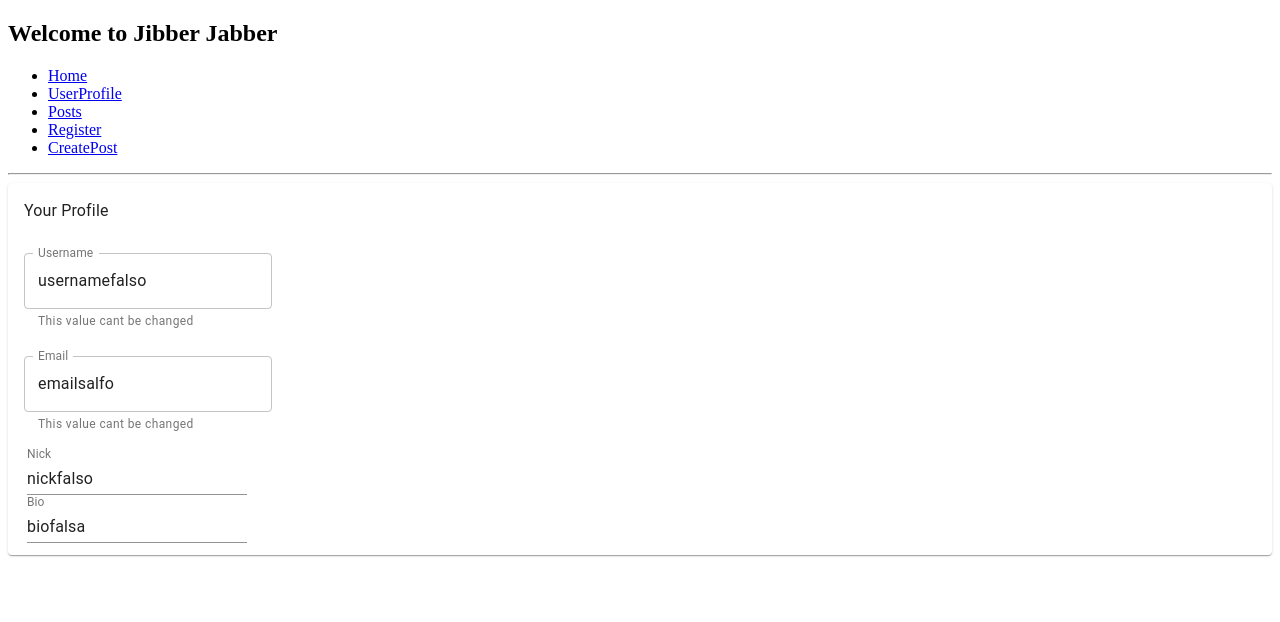
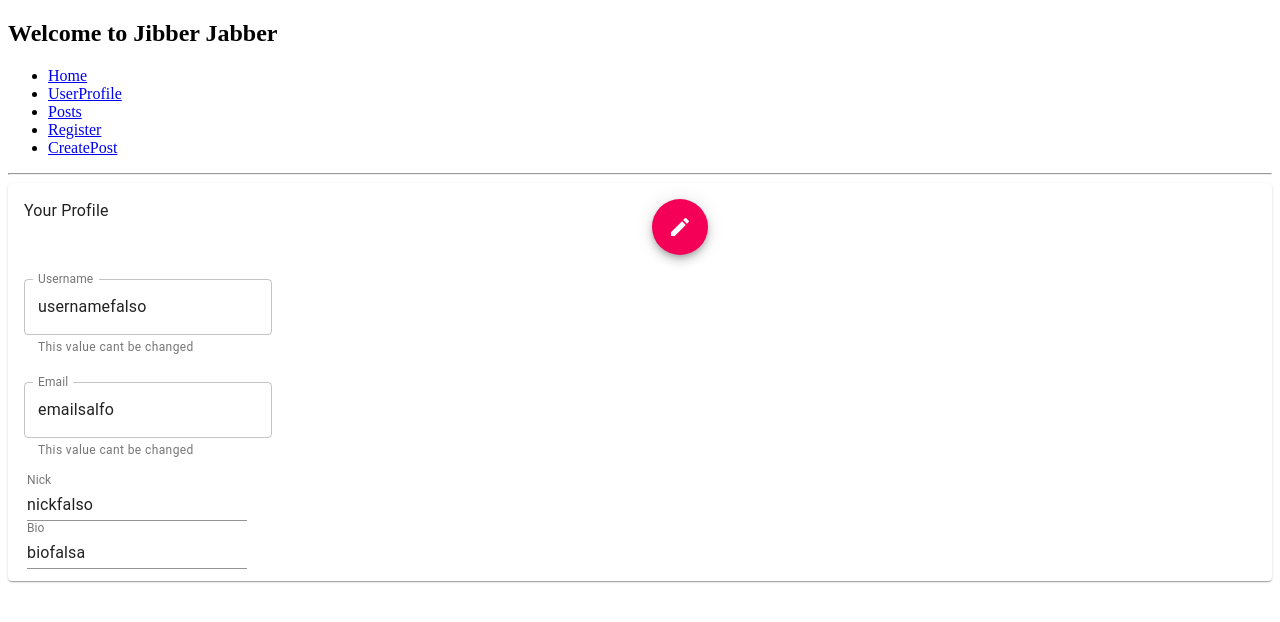
Before and after one commit to sofiasdz/jibber-jabber-ui, a React (Create React App) app: page /userProfile in a window 1280 px wide. Shown: the top 622 px of the page. Built offline with nearby package versions, Linux system fonts and the light colour scheme; no server answers.

Commit message:
implemeted edit and check fab buttons

```diff
--- a/src/components/UserProfile/Profile.tsx
+++ b/src/components/UserProfile/Profile.tsx
@@ -5,7 +5,10 @@ import Typography from '@material-ui/core/Typography';
 import {RouteComponentProps} from 'react-router-dom';
 import React, {Component} from 'react'
 import {getCurrentUser, getUserInfo} from "../../Api/UserApi";
-import {Grid, TextField} from "@material-ui/core";
+import {Fab, Grid, TextField} from "@material-ui/core";
+import EditIcon from '@material-ui/icons/Edit';
+import CheckIcon from '@material-ui/icons/Check';
+
 
 
 
@@ -56,8 +59,27 @@ export type State = {
         return(
         <Card>
             <CardContent>
-                <Typography style={{marginBottom:30}}> Your Profile</Typography>
+
+
                 <Grid container spacing={3}>
+                    <Grid item xs={6}>
+                        <Typography style={{marginBottom:30}}> Your Profile</Typography>
+                    </Grid>
+                    { !updateMode &&
+                    <Grid item xs={6}>
+                <Fab color="secondary" aria-label="edit" onClick={()=>this.setState({updateMode:true})}>
+                    <EditIcon />
+                </Fab>
+                    </Grid>
+                    }
+                    { updateMode &&
+                    <Grid item xs={6}>
+                        <Fab color="primary" aria-label="edit" onClick={()=>this.handleProfileUpdate()}>
+                            <CheckIcon />
+                        </Fab>
+                    </Grid>
+                    }
+
                         <Grid item xs={12}>
                         <TextField
                            value={this.state.userName}
@@ -164,9 +186,10 @@ export type State = {
      }
 
 
+     private handleProfileUpdate() {
 
-
-}
+     }
+ }
 
 
 
```
